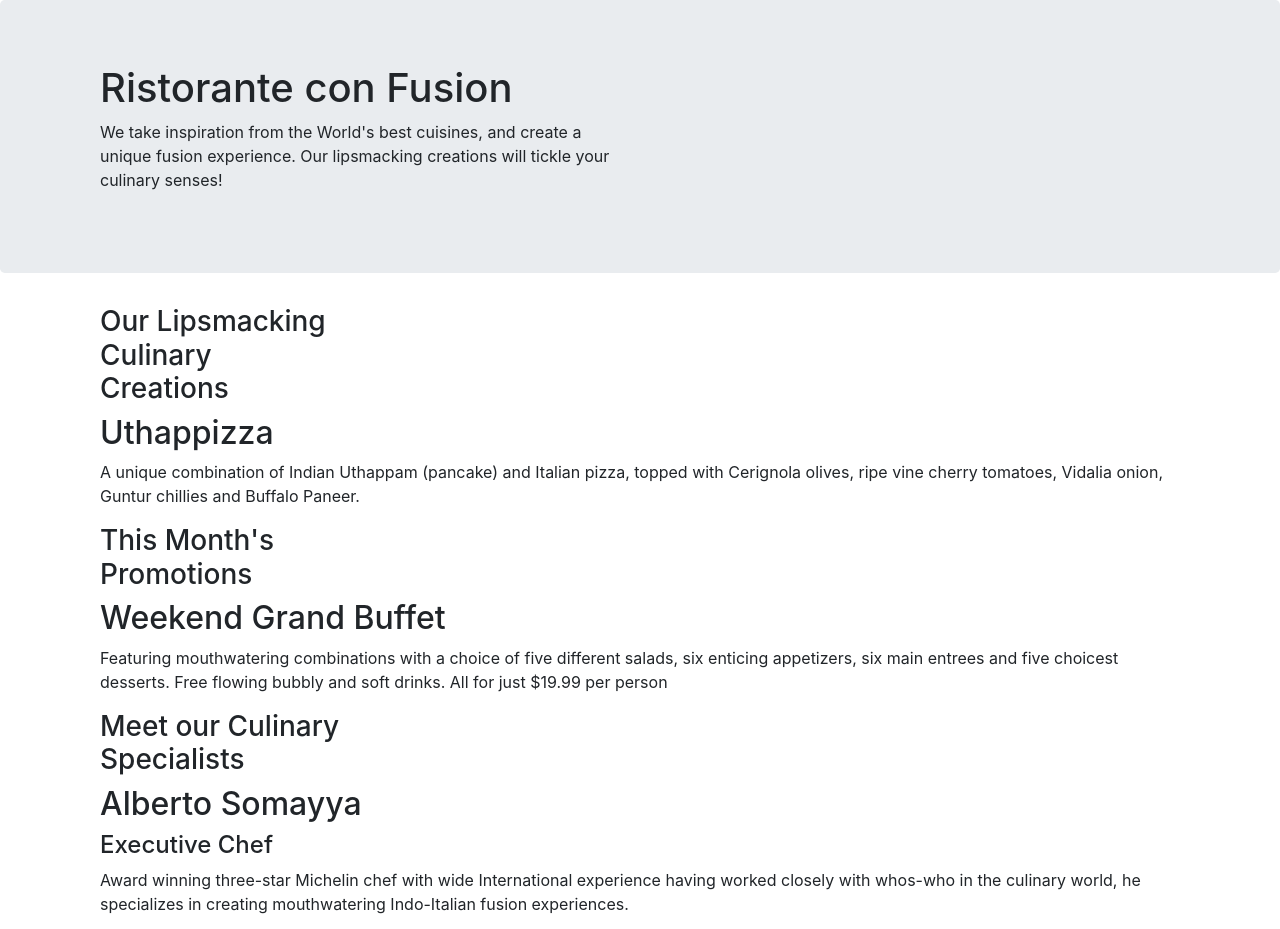
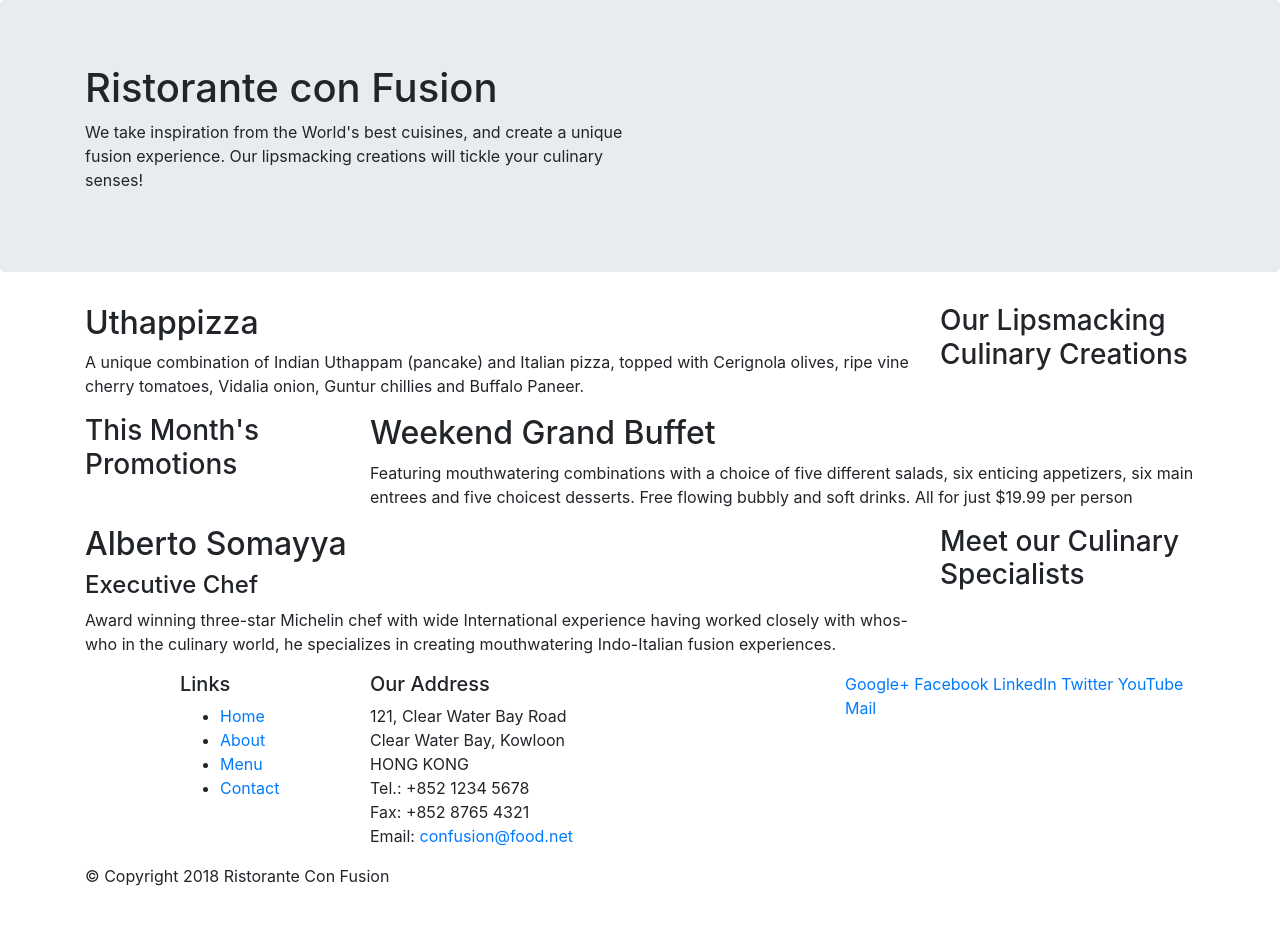
Before and after one commit to chukrav/Bootstrap4Ex, a website: page Bootstrap4/conFusion/index.html in a window 1280 px wide. Shown: the top 929 px of the page. After the commit the page ends 904 px from the top, so only its background shows below. Drawn offline with nearby package versions, Linux system fonts and the light colour scheme.

Commit message:
Col rows working!

```diff
--- a/Bootstrap4/conFusion/index.html
+++ b/Bootstrap4/conFusion/index.html
@@ -16,7 +16,7 @@
 
     <header class="jumbotron">
         <div class="container">
-            <div class="raw">
+            <div class="row">
                 <div class="col-12 col-sm-6">
                     <h1>Ristorante con Fusion</h1>
                     <p>We take inspiration from the World's best cuisines, and create a unique fusion experience. Our lipsmacking creations will tickle your culinary senses!</p>
@@ -28,18 +28,18 @@
     </header>
 
     <div class="container">
-        <div class="raw">
-            <div class="col-12 col-sm-4 col-md-3">
+        <div class="row">
+            <div class="col-12 col-sm-4 order-sm-last col-md-3">
                 <h3>Our Lipsmacking Culinary Creations</h3>
             </div>
-            <div class="col col-sm col-md">
+            <div class="col col-sm order-sm-first col-md">
                 <h2>Uthappizza</h2>
                 <p>A unique combination of Indian Uthappam (pancake) and Italian pizza, topped with Cerignola olives, ripe vine cherry tomatoes, Vidalia onion, Guntur chillies and Buffalo Paneer.</p>
             </div>
         </div>
 
 
-        <div class="raw">
+        <div class="row">
             <div class="col-12 col-sm-4 col-md-3">
                 <h3>This Month's Promotions</h3>
             </div>
@@ -49,11 +49,11 @@
             </div>
         </div>
 
-        <div class="raw">
-            <div class="col-12 col-sm-4 col-md-3">
+        <div class="row">
+            <div class="col-12 col-sm-4 order-sm-last col-md-3">
                 <h3>Meet our Culinary Specialists</h3>
             </div>
-            <div class="col col-sm col-md">
+            <div class="col col-sm order-sm-first col-md">
                 <h2>Alberto Somayya</h2>
                 <h4>Executive Chef</h4>
                 <p>Award winning three-star Michelin chef with wide International experience having worked closely with whos-who in the culinary world, he specializes in creating mouthwatering Indo-Italian fusion experiences. </p>
@@ -63,8 +63,8 @@
 
     <footer>
         <div class="container">
-            <div class="raw">
-                <div class="col-4 col-sm-2">
+            <div class="row">
+                <div class="col-4 offset-1 col-sm-2">
                     <h5>Links</h5>
                     <ul>
                         <li><a href="#">Home</a></li>
@@ -95,7 +95,7 @@
                     </div>
                 </div>
            </div>
-           <div class="raw">
+           <div class="row">
                 <div class="col-auto">
                     <p>© Copyright 2018 Ristorante Con Fusion</p>
                 </div>
--- a/ExNPM/notes.txt
+++ b/ExNPM/notes.txt
@@ -35,3 +35,4 @@ npm install jquery@3.3.1 popper.js@1.12.9 --save    % <- will install bootstrap
     <script src="node_modules/bootstrap/dist/js/bootstrap.min.js"></script>
 
 %   Introduction to Bootstrap: Exercise (Instructions): Getting Started with Bootstrap
+https://marketplace.visualstudio.com/items?itemName=ecmel.vscode-html-css  <- set extension for VS-code
```
